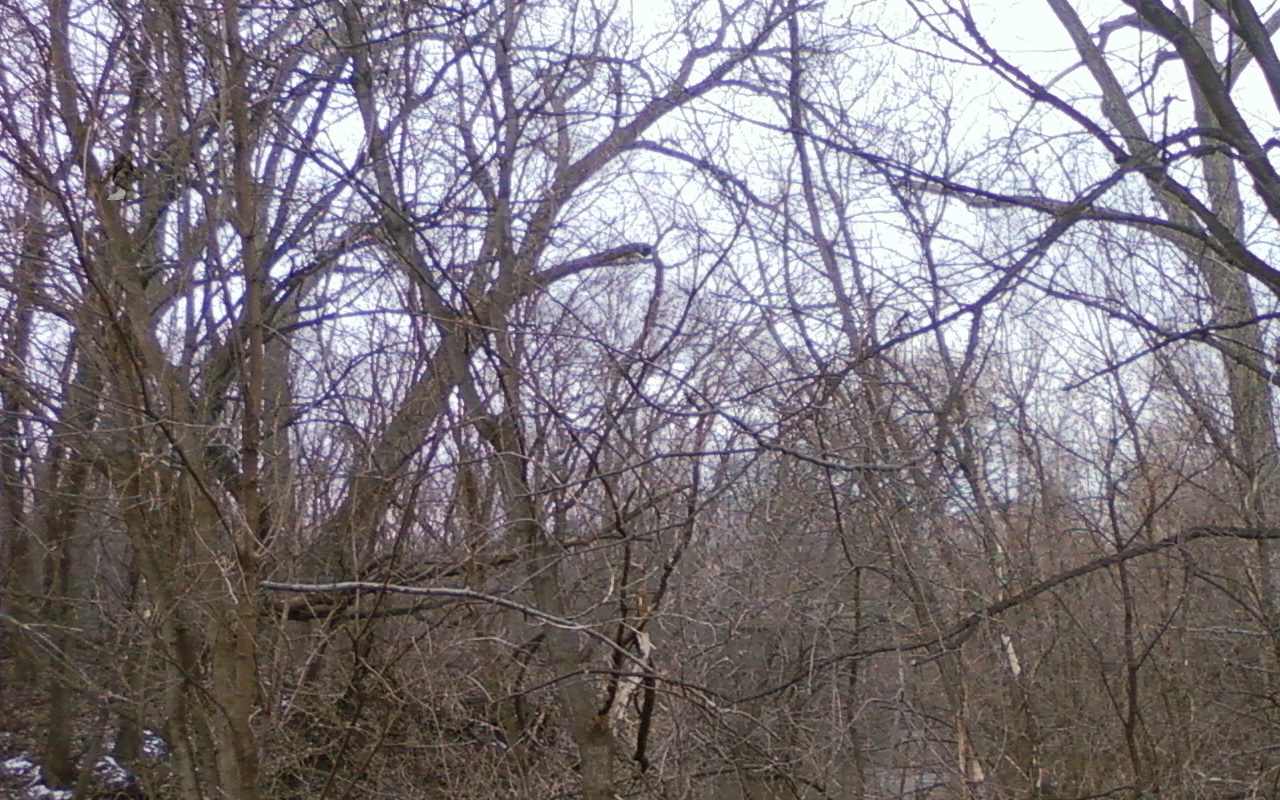
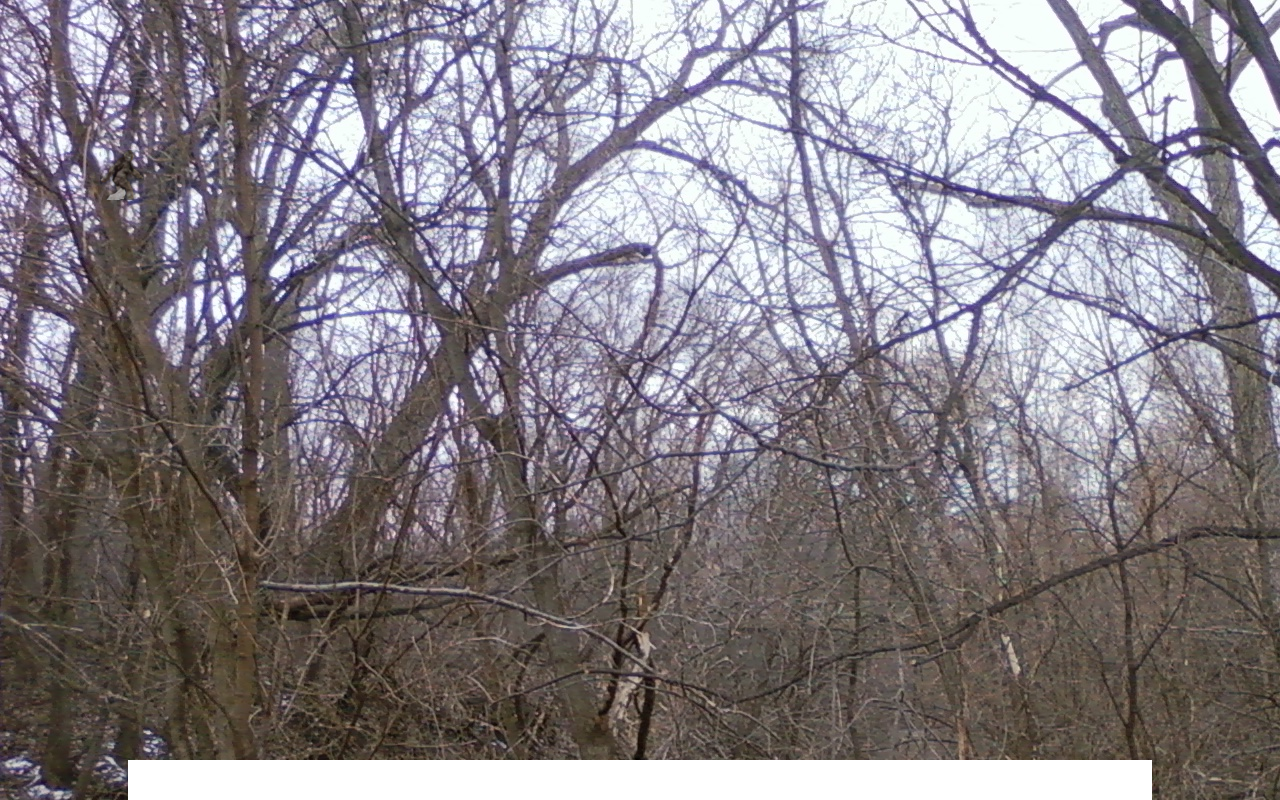
Before and after one commit to Gwcampbellthe2nd/Find-Bigfoot, a plain HTML site: page index.html in a window 1280 px wide. Drawn offline with Linux system fonts and the light colour scheme.

Commit message:
Full screen plus added div for bottom controls

```diff
--- a/index.html
+++ b/index.html
@@ -1,11 +1,12 @@
 <head>
-    <link rel="stylesheet" href="style.css"
-  </head>
-  <body onload="loadBigFoot()">
+	<link rel="stylesheet" href="style.css" </head>
+
+	<body>
+		<div class="gameBoard" onload="loadBigFoot()">
 
 
-    <script>
-    function moveBigFoot() {
+			<script>
+				function moveBigFoot() {
         alert('Woohoo, you win! You found Bigfoot!')
         var picture = document.getElementById('bigFoot')
 
@@ -19,9 +20,12 @@
         function loadBigFoot() {
   document.getElementById('bigFoot').src = '/bigfoot.png'
 }
- </script>
+			</script>
 
-    <img src="bigfoot.png" id="bigFoot" onclick = "moveBigFoot()"; />
+			<img src="bigfoot.png" id="bigFoot" onclick = "moveBigFoot()"; />
 
+  </div>
+  <div class="controls">
+  </div>
   </body>
 </html>
--- a/style.css
+++ b/style.css
@@ -1,7 +1,22 @@
-body {
+div.gameBoard {
     background-image: url('/forest.jpg');
+    width:100%;
+    height:100%;
   }
 
+div.controls {
+  background-color:white;
+  height:5vh;
+  width:80%;
+  bottom:0px;
+  left:10%;
+  right:10%;
+  position: absolute;
+}
+
+body {
+  margin:0px;
+}
   img {
     position: absolute;
     left: 100px;
```
